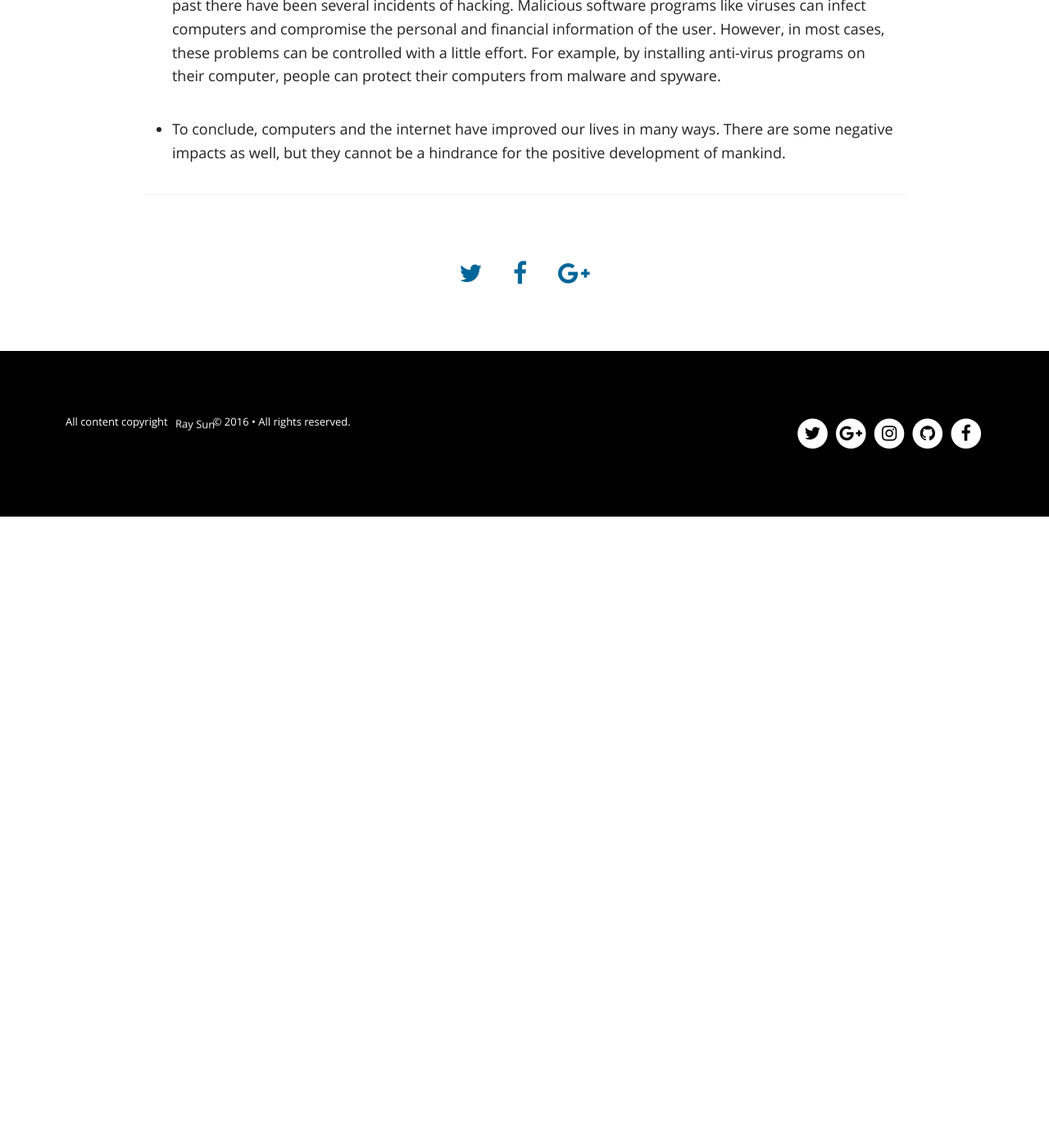
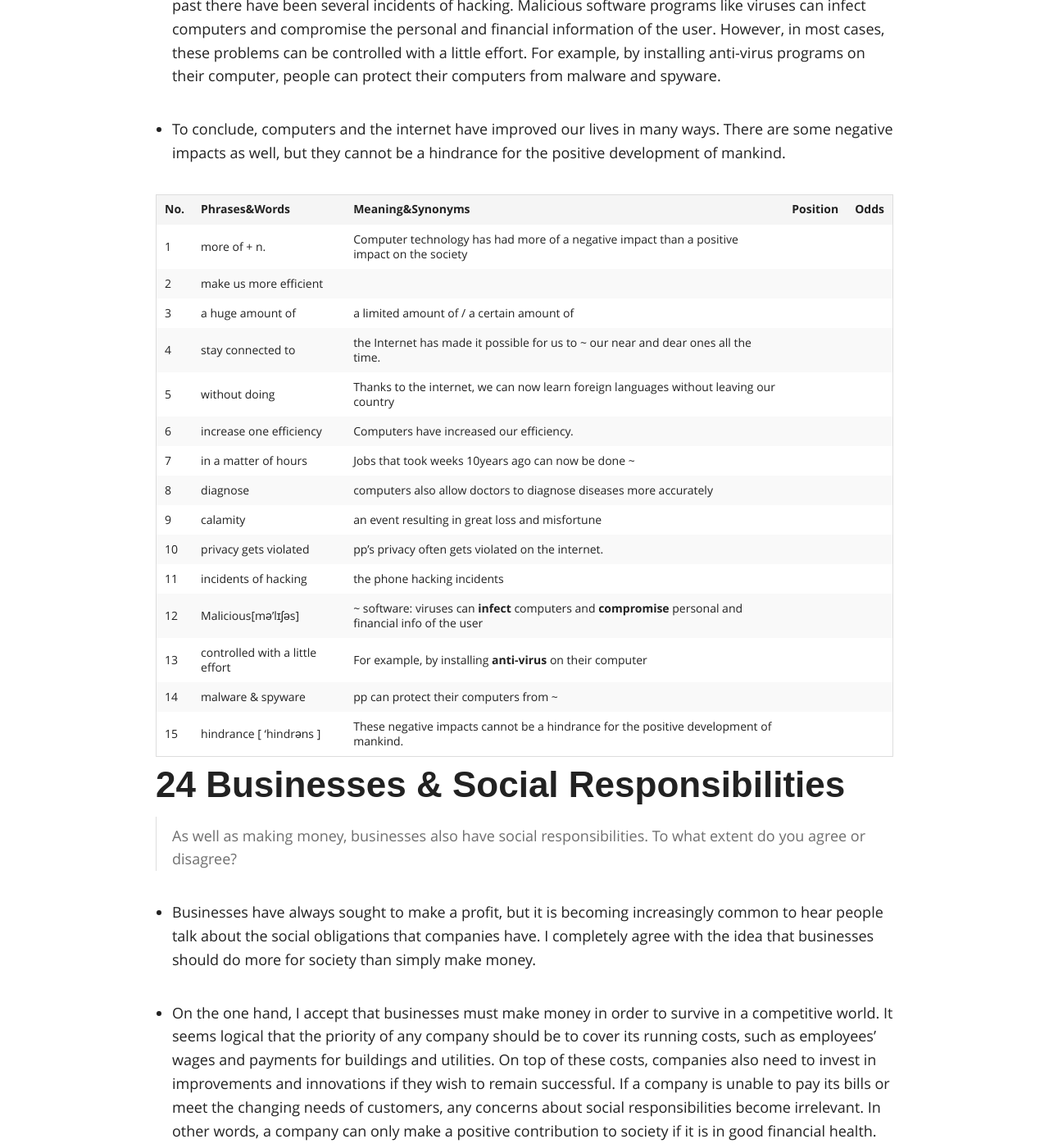
Before and after one commit to RaySxySun/RaySxySun.github.io, a Jekyll site: the page built from _posts/2016-03-19-Writing-Collection.md, in a window 1280 px wide and 1400 px high, scrolled down 46678 px. Shown: the whole window at 82% size. Built offline with Jekyll 4.4.1, drawn with Linux system fonts in a browser that asks for light colours; nearby versions of some CDN libraries; some web fonts are replaced; before the commit the page ends 47308 px from its top, so only the background shows below that; some of the changed text lies outside the part shown.

Commit message:
W:Computer

```diff
--- a/_posts/2016-03-19-Writing-Collection.md
+++ b/_posts/2016-03-19-Writing-Collection.md
@@ -1015,3 +1015,47 @@ No.|Phrases&Words|Meaning&Synonyms|Position|Odds
 - There are some drawbacks as well. People’s privacy often gets violated on the internet. Also, in the recent past there have been several incidents of hacking. Malicious software programs like viruses can infect computers and compromise the personal and financial information of the user. However, in most cases, these problems can be controlled with a little effort. For example, by installing anti-virus programs on their computer, people can protect their computers from malware and spyware.
 
 - To conclude, computers and the internet have improved our lives in many ways. There are some negative impacts as well, but they cannot be a hindrance for the positive development of mankind.
+
+
+No.|Phrases&Words|Meaning&Synonyms|Position|Odds
+---|---|---|---|
+1|more of + n.|Computer technology has had more of a negative impact than a positive impact on the society||
+2|make us more efficient|||
+3|a huge amount of| a limited amount of / a certain amount of||
+4|stay connected to|the Internet has made it possible for us to ~ our near and dear ones all the time.||
+5|without doing|Thanks to the internet, we can now learn foreign languages without leaving our country||
+6|increase one efficiency|Computers have increased our efficiency.||
+7|in a matter of hours|Jobs that took weeks 10years ago can now be done ~||
+8|diagnose|computers also allow doctors to diagnose diseases more accurately||
+9|calamity|an event resulting in great loss and misfortune||
+10|privacy gets violated|pp's privacy often gets violated on the internet.||
+11|incidents of hacking|the phone hacking incidents||
+12|Malicious[mə'lɪʃəs]|~ software: viruses can **infect** computers and **compromise** personal and financial info of the user||
+13|controlled with a little effort|For example, by installing **anti-virus** on their computer||
+14|malware & spyware|pp can protect their computers from ~||
+15|hindrance [ 'hindrəns ]|These negative impacts cannot be a hindrance for the positive development of mankind.||
+
+# 24 Businesses & Social Responsibilities
+
+> As well as making money, businesses also have social responsibilities. To what extent do you agree or disagree?
+
+- Businesses have always sought to make a profit, but it is becoming increasingly common to hear people talk about the social obligations that companies have. I completely agree with the idea that businesses should do more for society than simply make money.
+
+- On the one hand, I accept that businesses must make money in order to survive in a competitive world. It seems logical that the priority of any company should be to cover its running costs, such as employees’ wages and payments for buildings and utilities. On top of these costs, companies also need to invest in improvements and innovations if they wish to remain successful. If a company is unable to pay its bills or meet the changing needs of customers, any concerns about social responsibilities become irrelevant. In other words, a company can only make a positive contribution to society if it is in good financial health.
+
+- On the other hand, companies should not be run with the sole aim of maximising profit; they have a wider role to play in society. One social obligation that owners and managers have is to treat their employees well, rather than exploiting them. For example, they could pay a “living wage” to ensure that workers have a good quality of life. I also like the idea that businesses could use a proportion of their profits to support local charities, environmental projects or education initiatives. Finally, instead of trying to minimise their tax payments by using accounting loopholes, I believe that company bosses should be happy to contribute to society through the tax system.
+
+- In conclusion, I believe that companies should place as much importance on their social responsibilities as they do on their financial objectives.
+
+(285 words, band 9)
+
+No.|Phrases&Words|Meaning&Synonyms|Position|Odds
+---|---|---|---|
+1|have always sought to|Businesses have always sought to make a profit||
+2|increasingly common|it is becoming ~ to hear ...||
+3|social obligations|social responsibilities||
+4|in a competitive world|I accept that businesses must make money in order to survive ~||
+5|logical|it seems logical that ...||
+6|the priority of .. should be to do ..|It seems logical that ~ any company should be to cover its running cost||
+7|running cost|||
+8||||
```
Also changed, not shown: other parts of _posts/2016-03-19-Writing-Collection.md (+2 -2 lines), _posts/2016-02-24-command-collection.md (+1 -0 lines).
